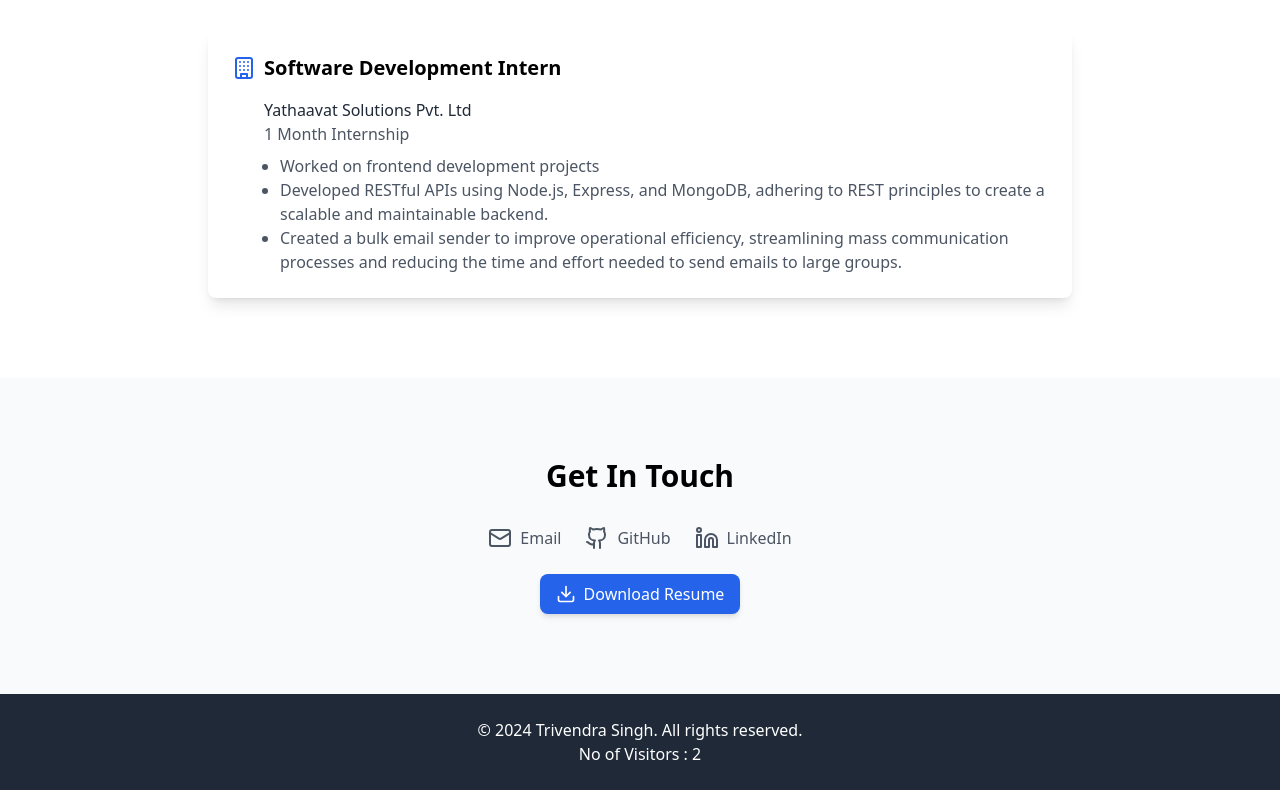
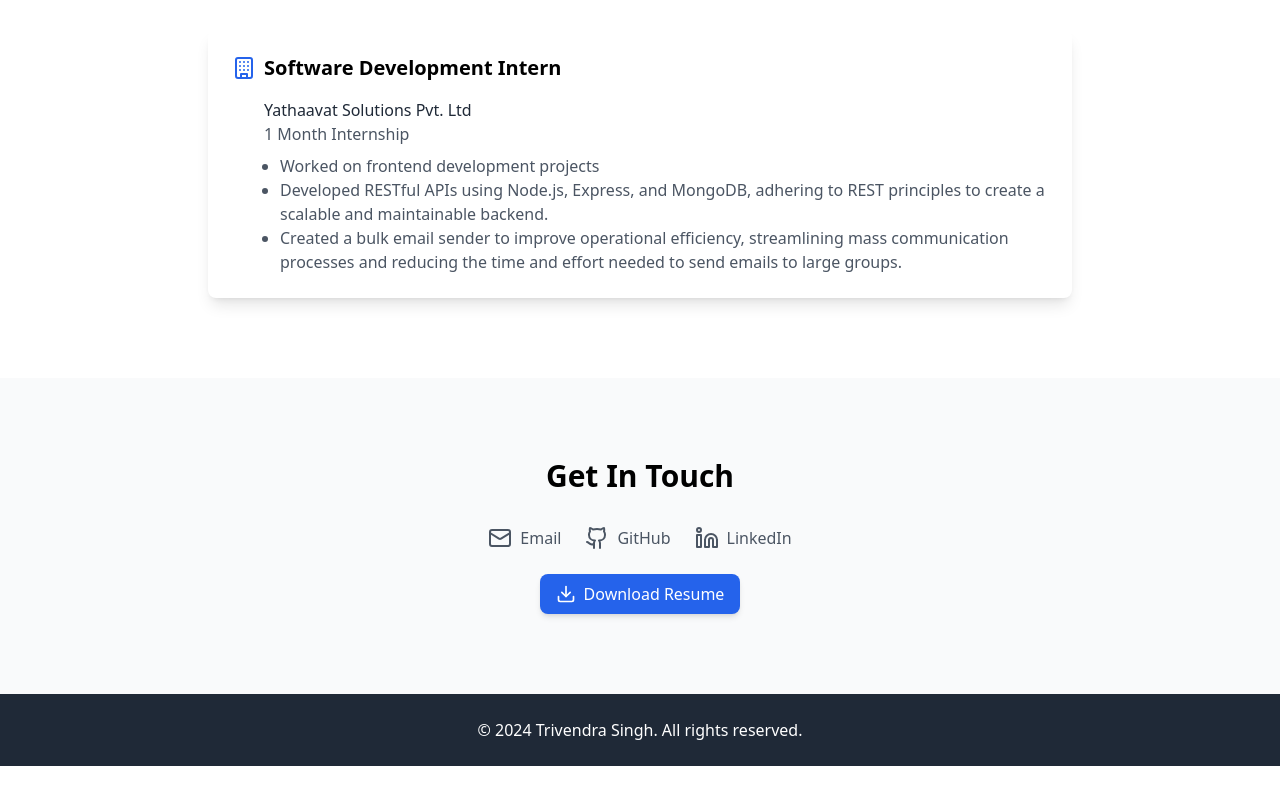
Before and after one commit to singhtrivendra/portfolio, a React (Vite) app: page / in a window 1280 px wide. Shown: the part 3526-4316 px from the top of the page. After the commit the page ends 4292 px from the top, so only its background shows below. Built offline with nearby package versions, Linux system fonts and the light colour scheme.

Commit message:
bug fixed

```diff
--- a/src/App.tsx
+++ b/src/App.tsx
@@ -1,4 +1,4 @@
-import React, { useEffect, useState } from 'react';
+import React from 'react';
 import Hero from './components/Hero';
 import About from './components/About';
 import Projects from './components/Projects';
@@ -9,18 +9,6 @@ import { ThemeProvider } from './context/ThemeContext';
 import './styles/animations.css';
 
 function App() {
-  const [visitorCount, setVisitorCount] = useState(0);
-
-  useEffect(() => {
-    // Retrieve the count from localStorage and ensure it is a number
-    const storedCount = localStorage.getItem('visitorCount');
-    let count = storedCount ? parseInt(storedCount, 10) : 0; // Default to 0 if null
-
-    count += 1; // Increment count
-    localStorage.setItem('visitorCount', count.toString()); // Store it back
-    setVisitorCount(count);
-  }, []);
-
   return (
     <ThemeProvider>
       <div className="min-h-screen bg-white dark:bg-gray-900 transition-colors duration-300">
@@ -34,7 +22,6 @@ function App() {
         <footer className="bg-gray-800 dark:bg-gray-950 text-white py-6">
           <div className="container mx-auto px-4 text-center">
             <p>© 2024 Trivendra Singh. All rights reserved.</p>
-            <p>No of Visitors : {visitorCount}</p>
           </div>
         </footer>
         <ThemeToggle />
```
